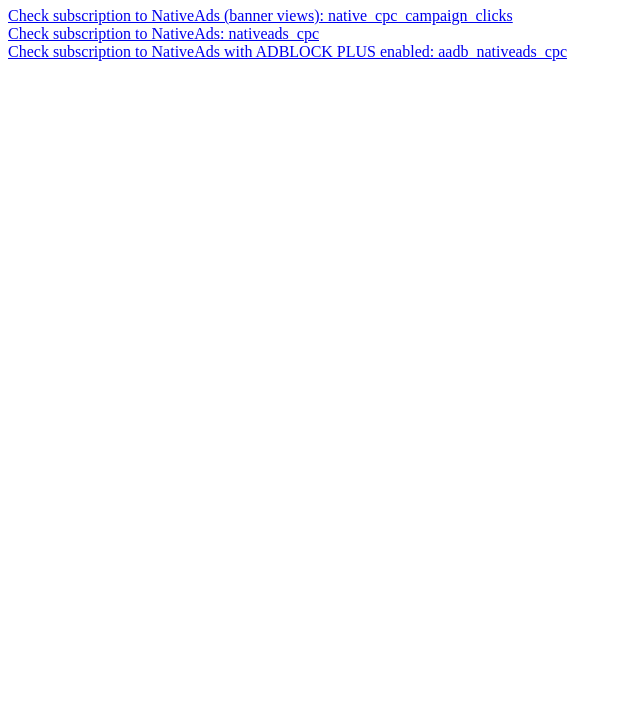
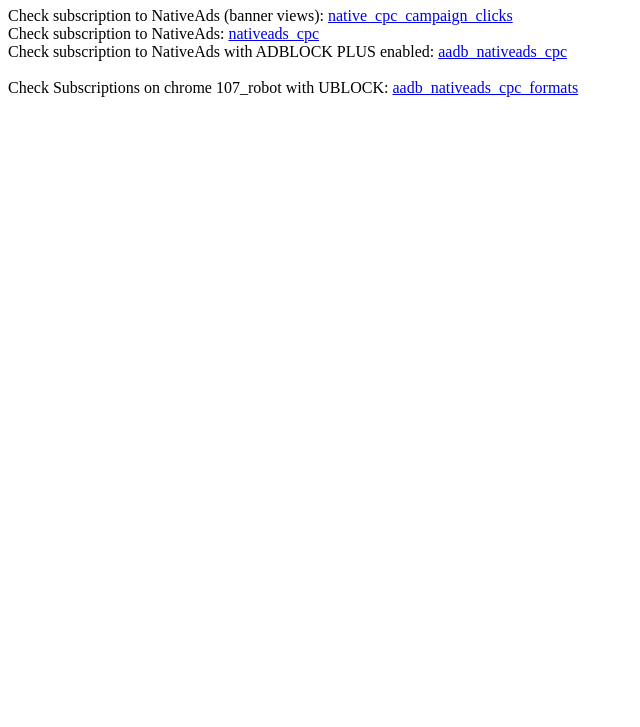
Before and after one commit to kirgent/kirgent.github.io, a plain HTML site: page index.html in a window 1280 px wide. Shown: the part 73-800 px from the top of the page, without its empty margins (0-640 px from the left). Drawn offline with Linux system fonts and the light colour scheme.

Commit message:
aadb_nativeads_cpc_formats

```diff
--- a/index.html
+++ b/index.html
@@ -42,13 +42,16 @@
     })(4718657, '/sw.js');
 </script>
 <h1>Nano Tag Playground</h1>
-<a href="https://testmecompletely.com/tests/QA-Tests-Production/ui-smoke/src/test/resources/pages/onlyWebAndFormatsPages/native_cpc_campaign_clicks.html">Check
-    subscription to NativeAds (banner views): native_cpc_campaign_clicks</a>
+Check subscription to NativeAds (banner views):
+<a href="https://testmecompletely.com/tests/QA-Tests-Production/ui-smoke/src/test/resources/pages/onlyWebAndFormatsPages/native_cpc_campaign_clicks.html">native_cpc_campaign_clicks</a>
 <br>
-<a href="https://testmecompletely.com/tests/QA-Tests-Production/ui-smoke/src/test/resources/pages/onlyWebAndFormatsPages/nativeads_cpc.html">Check
-    subscription to NativeAds: nativeads_cpc</a>
+Check subscription to NativeAds:
+<a href="https://testmecompletely.com/tests/QA-Tests-Production/ui-smoke/src/test/resources/pages/onlyWebAndFormatsPages/nativeads_cpc.html">nativeads_cpc</a>
 <br>
-<a href="https://testmecompletely.com/tests/QA-Tests-Production/ui-smoke/src/test/resources/pages/onlyWebAndFormatsPages/aadb_nativeads_cpc.html">Check
-    subscription to NativeAds with ADBLOCK PLUS enabled: aadb_nativeads_cpc</a>
+Check subscription to NativeAds with ADBLOCK PLUS enabled:
+<a href="https://testmecompletely.com/tests/QA-Tests-Production/ui-smoke/src/test/resources/pages/onlyWebAndFormatsPages/aadb_nativeads_cpc.html">aadb_nativeads_cpc</a>
+<br><br>
+Check Subscriptions on chrome 107_robot with UBLOCK:
+<a href="https://testmecompletely.com/tests/QA-Tests-Production/ui-smoke/src/test/resources/pages/onlyWebAndFormatsPages/aadb_nativeads_cpc_formats.html">aadb_nativeads_cpc_formats</a>
 </body>
 </html>
```
